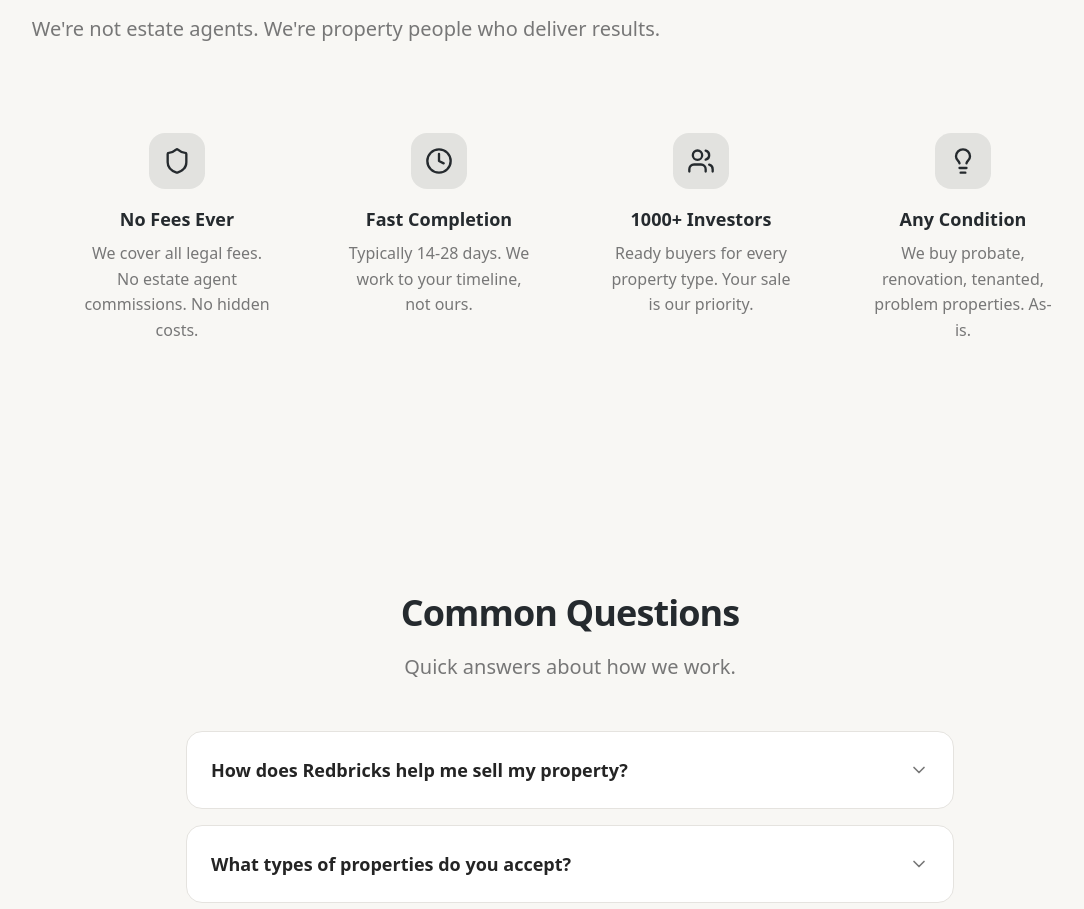
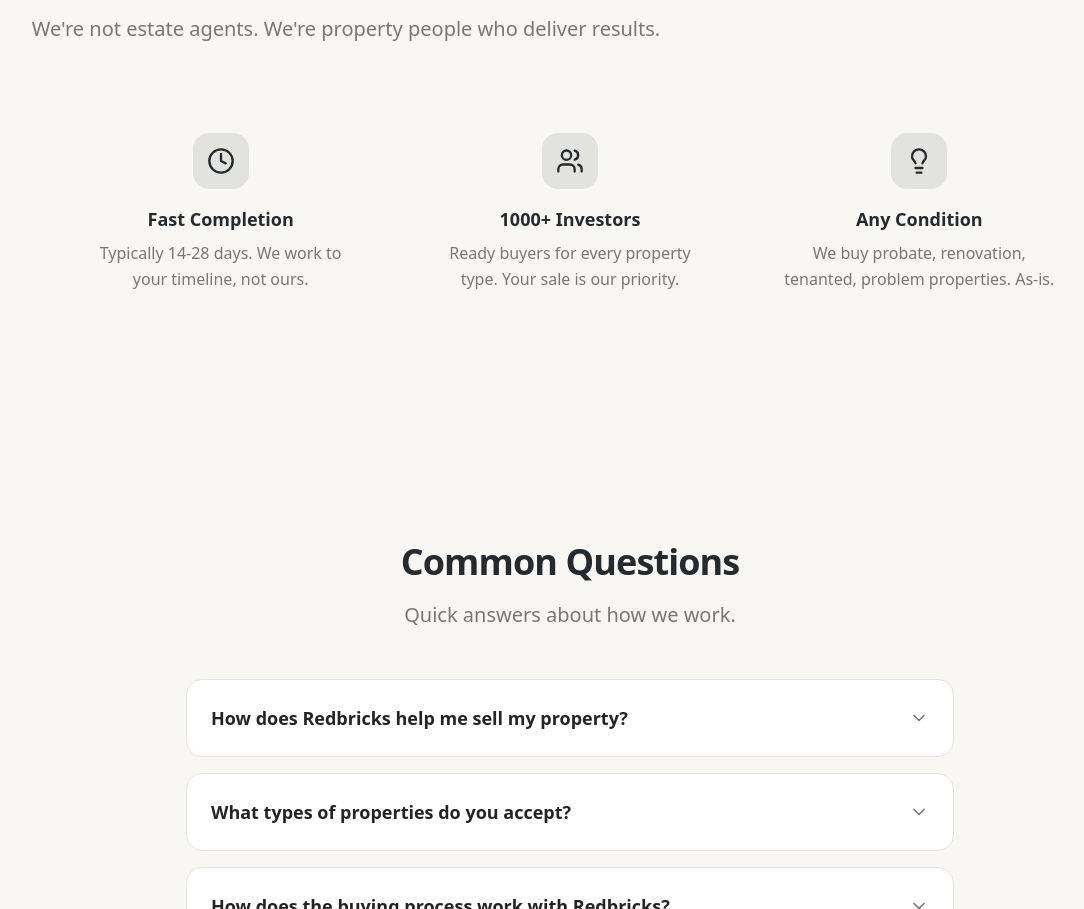
Before and after one commit to oluwatimmy3030/redbricks, a React (Vite) app: page / in a window 1280 px wide. Shown: the part 3316-4225 px from the top of the page, without its empty margins (70-1154 px from the left). Built offline with nearby package versions, Linux system fonts and the light colour scheme.

Commit message:
Remove 'No Fees Ever' from Why Choose RedBricks section
- Removed 'No Fees Ever' card (charges apply to some services)
- Adjusted remaining three cards to lg:grid-cols-3
- Removed unused Shield import from lucide-react

```diff
--- a/src/pages/Home.jsx
+++ b/src/pages/Home.jsx
@@ -1,5 +1,5 @@
 import { Link } from 'react-router-dom';
-import { ArrowRight, Check, Users, Shield, Lightbulb, Target, Home as HomeIcon, Building2, PiggyBank, Key, Clock } from 'lucide-react';
+import { ArrowRight, Check, Users, Lightbulb, Target, Home as HomeIcon, Building2, PiggyBank, Key, Clock } from 'lucide-react';
 import Hero from '../components/Hero';
 import ServiceCard from '../components/ServiceCard';
 import CTASection from '../components/CTASection';
@@ -226,14 +226,7 @@ export default function Home() {
           <h2 id="why-choose-heading" className="heading-section mb-4">Why Choose RedBricks?</h2>
           <p className="text-lead">We're not estate agents. We're property people who deliver results.</p>
         </div>
-        <div className="grid md:grid-cols-2 lg:grid-cols-4 gap-6 max-w-5xl mx-auto">
-          <div className="text-center p-6">
-            <div className="w-14 h-14 rounded-xl bg-primary/10 flex items-center justify-center mx-auto mb-4 text-primary">
-              <Shield className="w-7 h-7" aria-hidden="true" />
-            </div>
-            <h3 className="text-lg font-semibold text-primary mb-2">No Fees Ever</h3>
-            <p className="text-text-muted">We cover all legal fees. No estate agent commissions. No hidden costs.</p>
-          </div>
+        <div className="grid md:grid-cols-2 lg:grid-cols-3 gap-6 max-w-5xl mx-auto">
           <div className="text-center p-6">
             <div className="w-14 h-14 rounded-xl bg-primary/10 flex items-center justify-center mx-auto mb-4 text-primary">
               <Clock className="w-7 h-7" aria-hidden="true" />
```
